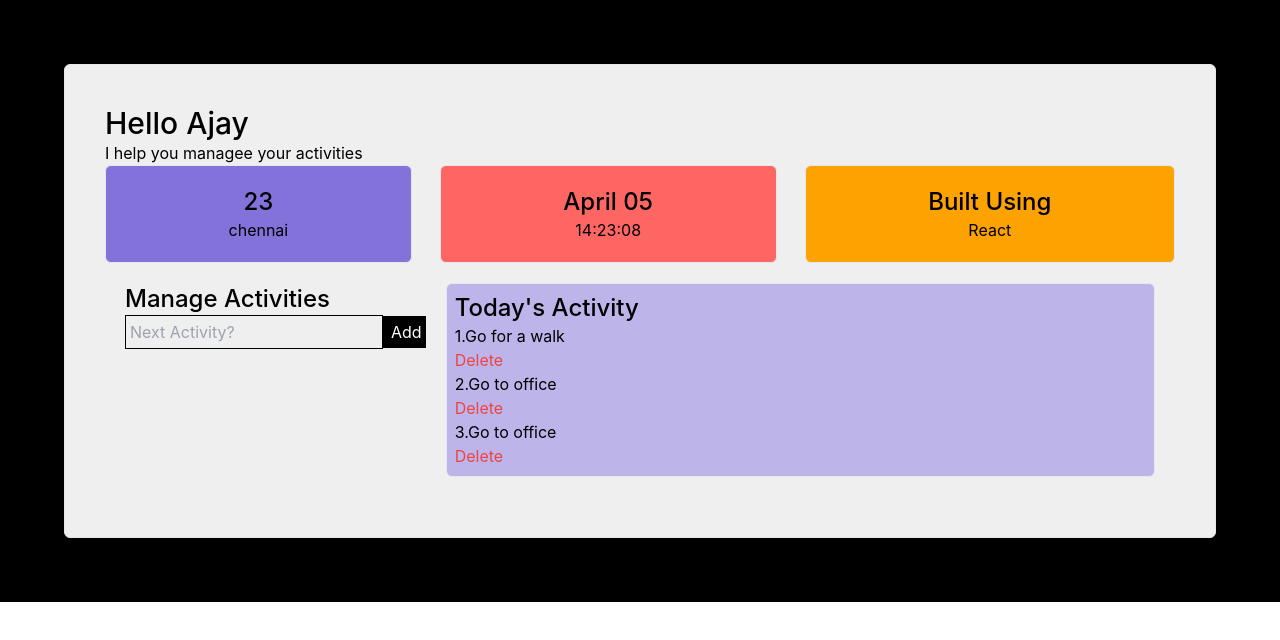
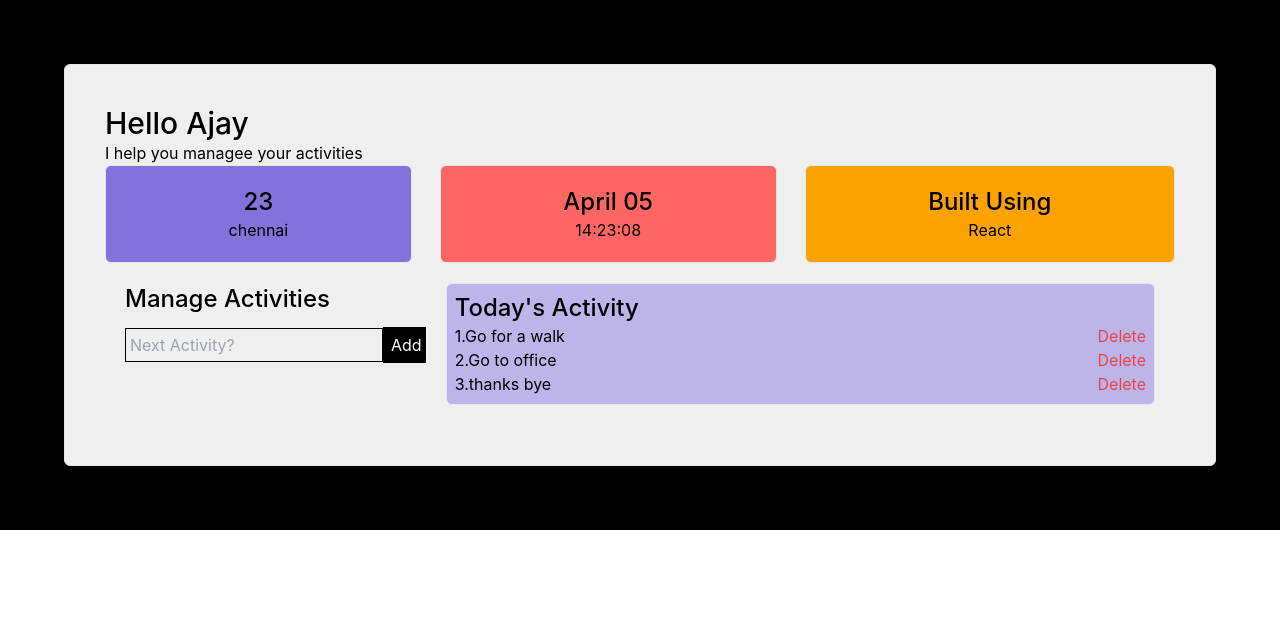
Before and after one commit to smartajay2/ACTODO, a React (Create React App) app: page / in a window 1280 px wide. Shown: the top 640 px of the page. Built offline with nearby package versions, Linux system fonts and the light colour scheme.

Commit message:
newly added

```diff
--- a/src/components/AddTodoForm.jsx
+++ b/src/components/AddTodoForm.jsx
@@ -1,12 +1,31 @@
-function Addtodoform()
-{
-return(
-  <div>
-  <h1 className="text-2xl font-medium">Manage Activities</h1>
-  <input type="text" className="border border-black p-1  bg-transparent" placeholder="Next Activity?"></input>
-  <butoon className="bg-black text-white p-1 border-s-4 border-black border-t-3 border-y-2 text-center ">Add</butoon>
-</div>
-)
+import { useState } from "react"
+
+function Addtodoform(props) {
+
+  const Activityarr = props.Activityarr
+  const setactivity = props.setactivity
+
+  const [newactivity, setNewactivity] = useState("")
+  function Handlechange(evt) {
+    setNewactivity(evt.target.value)
+  }
+  function Valueadd() {
+   setactivity([...Activityarr,{id:Activityarr. length+ 1, activity:newactivity}])
+   setNewactivity("");
+  }
+  return (
+
+
+    <div className="flex flex-col gap-3">
+      <h1 className="text-2xl font-medium">Manage Activities</h1>
+
+      <div>
+        <input onChange={Handlechange} value={newactivity} type="text" className="border border-black p-1  bg-transparent" placeholder="Next Activity?"></input>
+        <button onClick={Valueadd} className="bg-black text-white p-1 border-s-4 border-black border-t-3 border-y-2 text-center ">Add</button>
+      </div>
+
+    </div>
+  )
 }
 
 export default Addtodoform
--- a/src/components/TodoContainer.jsx
+++ b/src/components/TodoContainer.jsx
@@ -1,14 +1,28 @@
-import Addtodoform from "./AddTodoForm"
+ import Addtodoform from "./AddTodoForm"
 import Todolist from "./Todolist"
+import { useState } from "react"
 
 function Todocontainer() {
+
+  const [Activityarr, setactivity] = useState([
+
+    { id: 1,
+      activity: "Go for a walk" }
+    ,
+     { id: 2,
+       activity: "Go to office" }
+    ,
+    { id: 3,
+       activity: "thanks bye" }
+
+  ])
   return (
     <div>
 
       <div className="flex gap-5 m-5 flex-wrap">
         {/* <div className="flex flex-col gap-3"> */}
         <Addtodoform />
-        <Todolist />
+        <Todolist Activityarr={Activityarr}setactivity={setactivity}/>
       </div>
 
     </div>
--- a/src/components/Todoitem.jsx
+++ b/src/components/Todoitem.jsx
@@ -1,12 +1,11 @@
 function Todoitem(props)
  {
-  const Activityarr = props.activityarr
+  const activityarr = props.Activityarr
   const setactivity = props.setactivity
 
      function Handledelete(deleteid) {
-       var temp =  Activityarr.filter(function
-         (item) {
-        if (item.id === deleteid)
+       var temp =  activityarr.filter(function(item){
+        if (item.id == deleteid)
         {
          return false
         }
@@ -19,14 +18,13 @@ function Todoitem(props)
     setactivity(temp)
   }
 
+  return (
+    <div className="flex justify-between">
+      <p>{props.index+1}.{props.activity}</p>
+      <button className="text-red-500" onClick={() => Handledelete(props.id)}>Delete</button>
+    </div>
+  );
 
-  return (
-      <div>
-        <p>{props.index + 1}.{props.activity}</p>
-        <button className="text-red-500" onClick={() =>{ Handledelete(props.id)}}>Delete</button>
-      </div>
-
-    )
   }
 
   export default Todoitem
--- a/src/components/Todolist.jsx
+++ b/src/components/Todolist.jsx
@@ -1,19 +1,8 @@
-import { useState } from "react"
 import Todoitem from "./Todoitem"
 
- function Todolist() {
-  const [Activityarr, setactivity] = useState([
-
-    { id: 1,
-      activity: "Go for a walk" }
-    ,
-     { id: 1,
-       activity: "Go to office" }
-    ,
-    { id: 1,
-       activity: "Go to office" }
-
-  ])
+ function Todolist(props) {
+  const Activityarr = props.Activityarr
+  const setactivity = props.setactivity
 
   return (
     <div className="bg-[#BDB4EA] border rounded-md p-2 flex-grow">
@@ -22,7 +11,7 @@ import Todoitem from "./Todoitem"
 
       {
         Activityarr.map(function (item, index) {
-          return <Todoitem id={item.id} activity={item.activity}
+          return <Todoitem id={item.id} activity={item.activity} key={index}
             index={index} Activityarr={Activityarr} setactivity={setactivity} />
         })
       }
```
